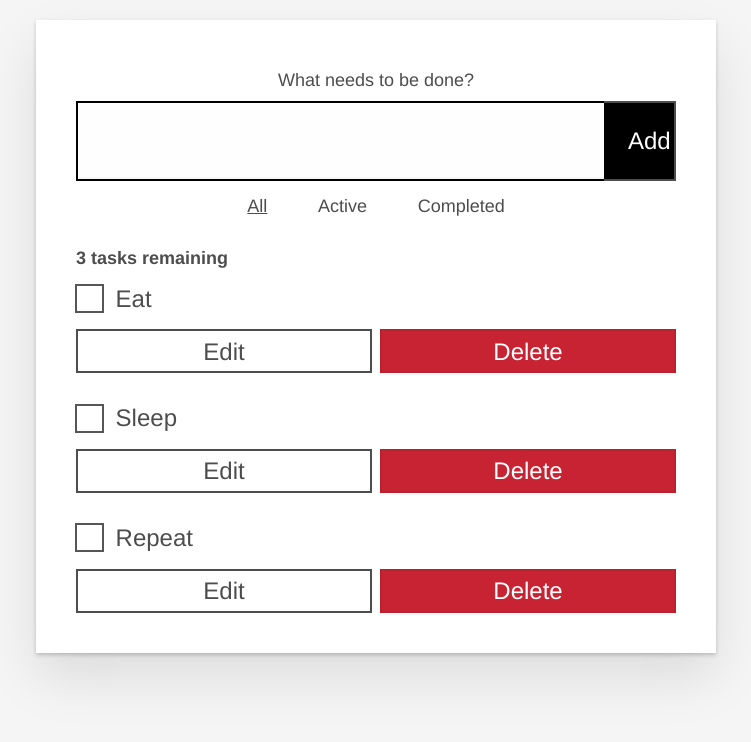
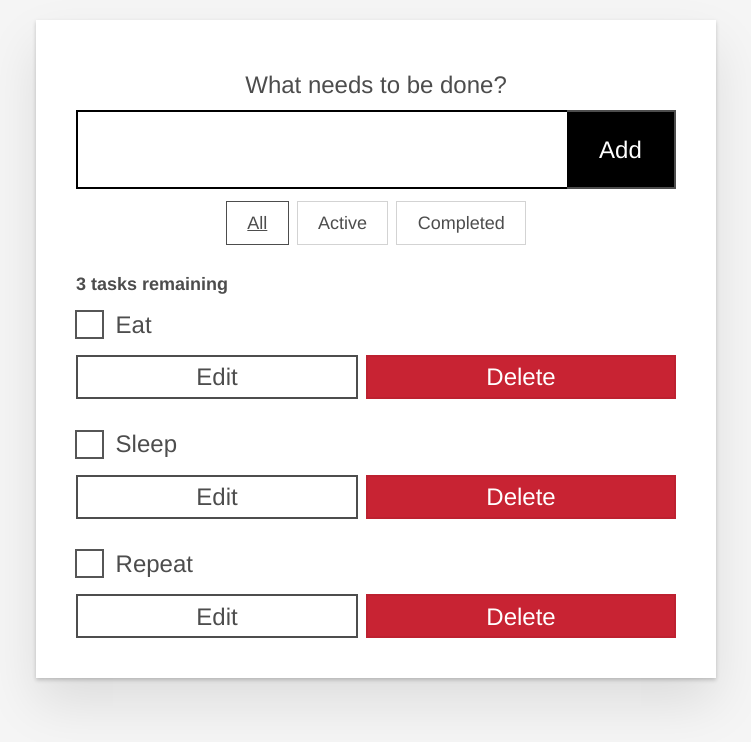
Before and after one commit to dengeist/moz-todo-react, a React (Create React App) app: page / in a window 1280 px wide. Shown: the top 742 px of the page, without its empty margins (264-1015 px from the left). Built offline with nearby package versions, Linux system fonts and the light colour scheme.

Commit message:
Clean up

```diff
--- a/src/components/App.js
+++ b/src/components/App.js
@@ -24,15 +24,15 @@ class App extends React.Component {
         <div className="filters btn-group stack-exception">
           <button
             type="button"
-            className="toggle-btn toggle-btn__active"
+            className="btn toggle-btn toggle-btn__active"
             aria-pressed="true"
           >
             all
           </button>
-          <button type="button" className="toggle-btn" aria-pressed="false">
+          <button type="button" className="btn toggle-btn" aria-pressed="false">
             active
           </button>
-          <button type="button" className="toggle-btn" aria-pressed="false">
+          <button type="button" className="btn toggle-btn" aria-pressed="false">
             completed
           </button>
         </div>
--- a/src/index.css
+++ b/src/index.css
@@ -88,24 +88,19 @@ body {
 .btn {
   padding: 0.4rem 0.8rem;
   border: 0.2rem solid #4d4d4d;
-  width: 7.2rem;
   min-height: 4.4rem;
   cursor: pointer;
+  text-transform: capitalize;
 }
-.toggle-btn {
-  color: inherit;
+.btn.toggle-btn {
   font-size: 1.8rem;
-  line-height: 1.25;
-  padding: 0.2rem 0.4rem;
-  text-decoration: none;
-  border: none;
-  background: none;
-  text-transform: capitalize;
-  cursor: pointer;
+  border-width: 1px;
+  border-color: #d3d3d3;
 }
 
-.toggle-btn__active {
+.btn.toggle-btn__active {
   text-decoration: underline;
+  border-color: #4d4d4d;
 }
 
 .btn__danger {
@@ -163,7 +158,6 @@ body {
 }
 .new-todo-label {
   flex: 0 0 100%;
-  font-size: 1.8rem;
   font-family: inherit;
   font-weight: inherit;
   line-height: 1.4;
@@ -173,13 +167,11 @@ body {
 }
 
 .new-todo-input {
-  flex: 3 2 50%;
+  flex: 8 8 auto;
   min-width: 0;
   padding: 1em;
   border: 2px solid #000;
   border-right: 0;
-  background: rgba(0, 0, 0, 0.003);
-  box-shadow: inset 0 -2px 1px rgba(0, 0, 0, 0.03);
 }
 
 .new-todo-input:focus {
@@ -188,7 +180,8 @@ body {
 }
 
 .new-todo-btn {
-  padding: 1em 1em;
+  flex: 1 1 auto;
+  padding: 1em;
   font-weight: 400;
   border-left: 0;
 }
```
